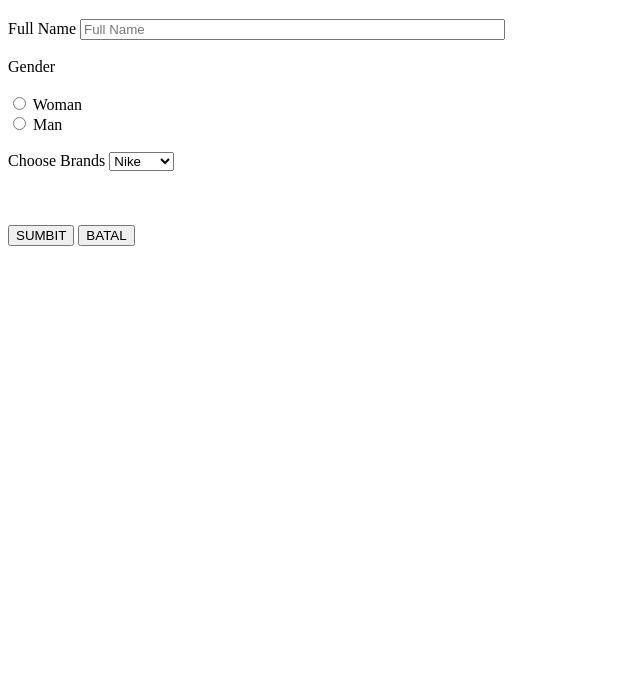
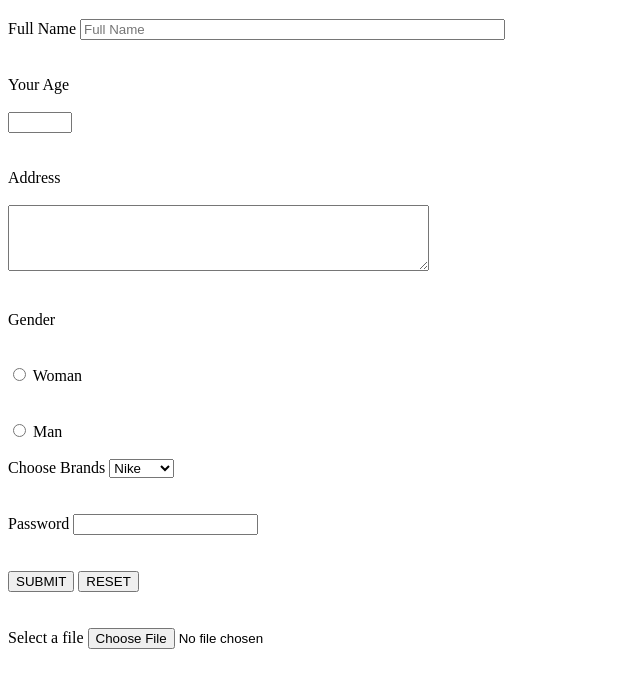
Before and after one commit to dniaa/DFT40043_latihan_07, a plain HTML site: page index.html in a window 1280 px wide. Shown: the part 61-748 px from the top of the page, without its empty margins (0-640 px from the left). Drawn offline with Linux system fonts and the light colour scheme.

Commit message:
Update index.html

```diff
--- a/index.html
+++ b/index.html
@@ -13,13 +13,21 @@
 
         <label for="nama">Full Name</label>
         <input type="text" name="nama" id="nama" size="50" placeholder="Full Name" required>
-        <br><br>
+        <br><br><br>
+
+        <label for="quantity">Your Age</label><br><br>
+        <input type="number" id="quantity" name="quantity" min="1" max="100">
+        <br><br><br>
+
+        <label for="address">Address</label><br><br>
+        <textarea id="address" name="address" rows="4" cols="50"> </textarea>
+        <br><br><br>
 
         <label>Gender</label><br>
-        <br>
+        <br><br>
         <input type="radio" id="Woman" name="gender" value="Woman">
         <label for="Woman">Woman</label>
-        <br>
+        <br><br><br>
         <input type="radio" id="Man" name="gender" value="Man">
         <label for="Man">Man</label>
         <br><br>
@@ -29,14 +37,21 @@
             <option value="nike">Nike</option>
             <option value="adidas">Adidas</option>
             <option value="chanel">Chanel</option>
-            <option value="cucci">Gucci</option>
+            <option value="gucci">Gucci</option>
         </select>
-        <br><br>
+        <br><br><br>
 
-        <br><br>
+        <label for="pwd">Password</label>
+        <input type="password" id="pwd" name="pwd">
+        <br><br><br>
 
-        <button type="sumbit">SUMBIT</button>
-        <button type="reset">BATAL</button>
+        <input type="hidden" name="tarikh" value="12 Oktober 2021">
+        <button type="submit">SUBMIT</button>
+        <button type="reset">RESET</button>
+        <br><br><br>
+
+        <label for="myfile">Select a file</label>
+        <input type="file" id="file" name="myfile">
     </form>
 </body>
 </html>
```
